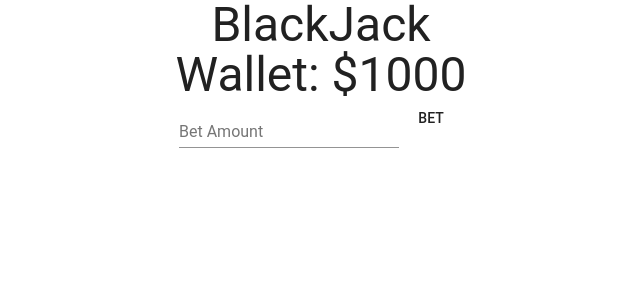
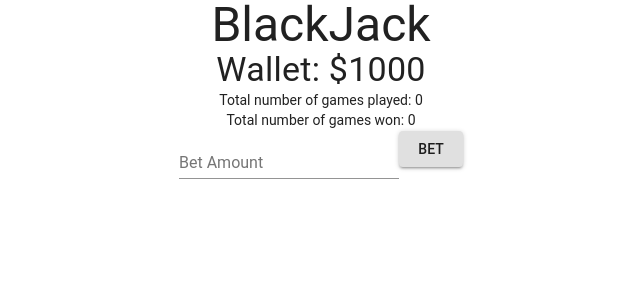
Before and after one commit to jblissett7/black-jack, a React (Create React App) app: page / in a window 1280 px wide. Shown: the top 300 px of the page, without its empty margins (319-959 px from the left). Built offline with nearby package versions, Linux system fonts and the light colour scheme.

Commit message:
Add games played and games won functionality

```diff
--- a/src/Containers/Game/GameContainer.js
+++ b/src/Containers/Game/GameContainer.js
@@ -256,6 +256,8 @@ class GameContainer extends Component {
       wallet,
       deal,
       gameOver,
+      totalGamesPlayed,
+      gamesWon,
     } = this.state;
     return (
       <div>
@@ -266,17 +268,29 @@ class GameContainer extends Component {
         {(!gameOver || deal) && (
           <Hand cards={playerCards} count={playerCount} name="Player" />
         )}
-        {!gameOver && <Button onClick={this.handleHitButtonClick}>Hit</Button>}
         {!gameOver && (
-          <Button onClick={this.handleStandButtonClick}>Stand</Button>
+          <Button variant="contained" onClick={this.handleHitButtonClick}>
+            Hit
+          </Button>
         )}
-        {deal && <Button onClick={this.startingDeal}>Deal</Button>}
-        <Typography variant="h3">Wallet: ${wallet}</Typography>
+        {!gameOver && (
+          <Button variant="contained" onClick={this.handleStandButtonClick}>
+            Stand
+          </Button>
+        )}
+        {deal && (
+          <Button variant="contained" onClick={this.startingDeal}>
+            Deal
+          </Button>
+        )}
+        <Typography variant="h4">Wallet: ${wallet}</Typography>
         {gameOver && !deal && (
           <StartContainer
             betAmount={betAmount}
             onBetAmountChange={this.handleBetAmountChange}
             onBetClick={this.handleBetClick}
+            totalGamesPlayed={totalGamesPlayed}
+            gamesWon={gamesWon}
           />
         )}
         <SnackBar
--- a/src/Containers/Start/StartContainer.js
+++ b/src/Containers/Start/StartContainer.js
@@ -1,6 +1,7 @@
 import React, { Component } from 'react';
 import Button from '@material-ui/core/Button';
 import TextField from '@material-ui/core/TextField';
+import Typography from '@material-ui/core/Typography';
 
 class StartContainer extends Component {
   handleChange = event => {
@@ -12,16 +13,22 @@ class StartContainer extends Component {
   };
 
   render() {
-    const { betAmount } = this.props;
+    const { betAmount, totalGamesPlayed, gamesWon } = this.props;
     return (
       <div>
+        <Typography>
+          Total number of games played: {totalGamesPlayed}
+        </Typography>
+        <Typography>Total number of games won: {gamesWon}</Typography>
         <TextField
           id="Bet Amount"
           label="Bet Amount"
           value={betAmount}
           onChange={this.handleChange}
         />
-        <Button onClick={this.handleClick}>Bet</Button>
+        <Button variant="contained" onClick={this.handleClick}>
+          Bet
+        </Button>
       </div>
     );
   }
```
